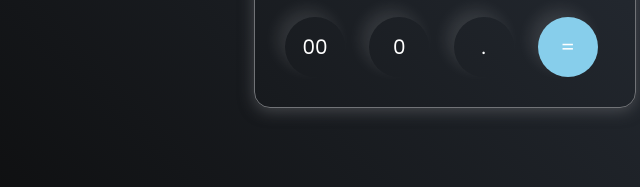
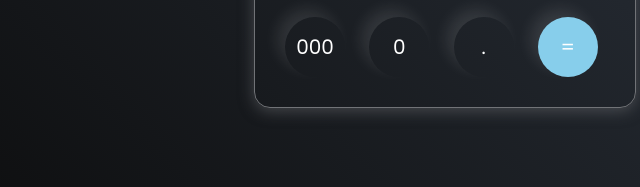
Before and after one commit to Nagendrawebdev/Calc-App, a plain HTML site: page index.html in a window 1280 px wide. Shown: the part 577-764 px from the top of the page, 195-835 px from the left. Drawn offline with Linux system fonts and the light colour scheme.

Commit message:
00 to 000

```diff
--- a/index.html
+++ b/index.html
@@ -34,7 +34,7 @@
         <button class="operator">+</button>
       </div>
       <div>
-        <button>00</button>
+        <button>000</button>
         <button>0</button>
         <button>.</button>
         <button class="equalBtn">=</button>
```
